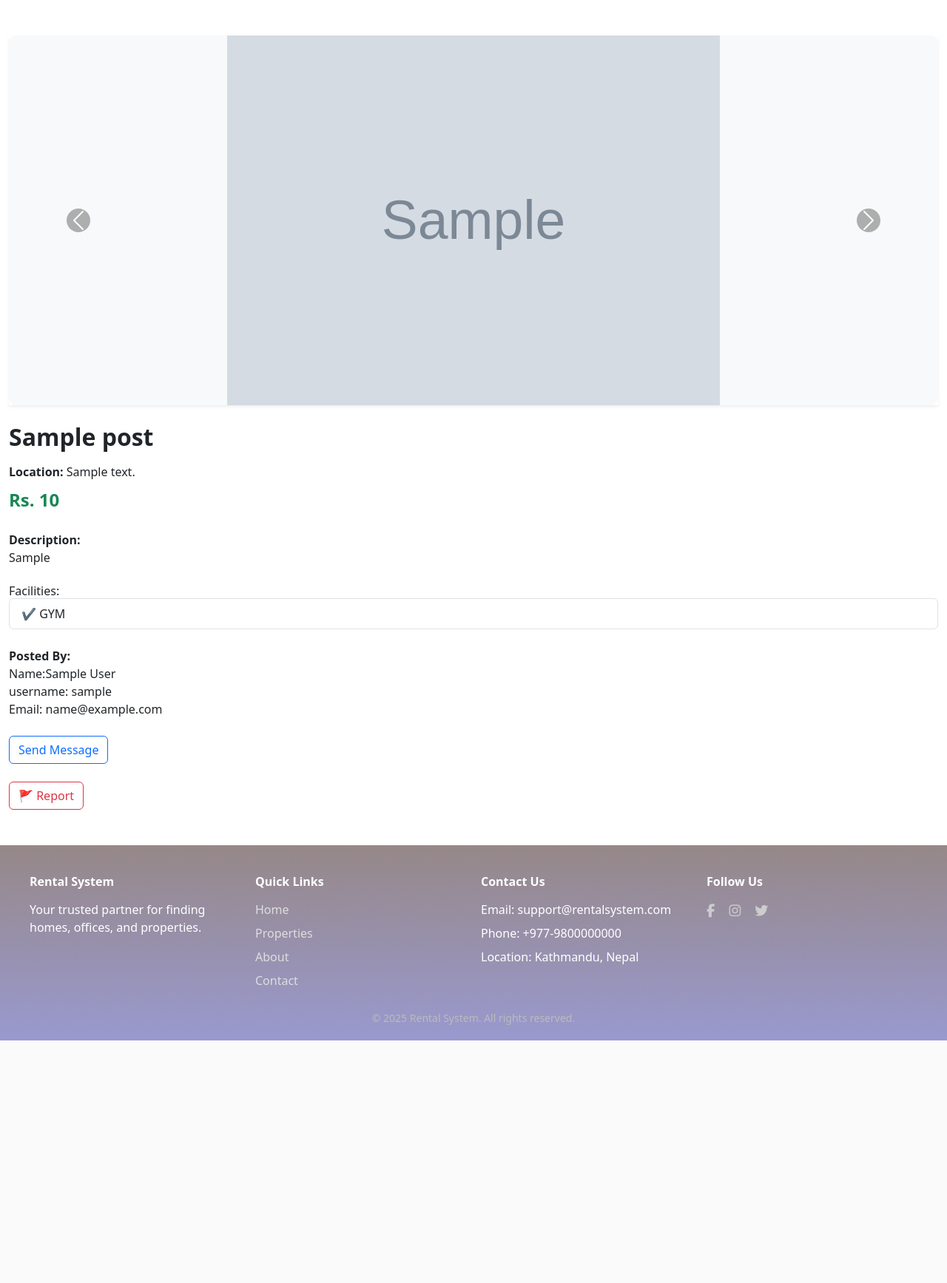
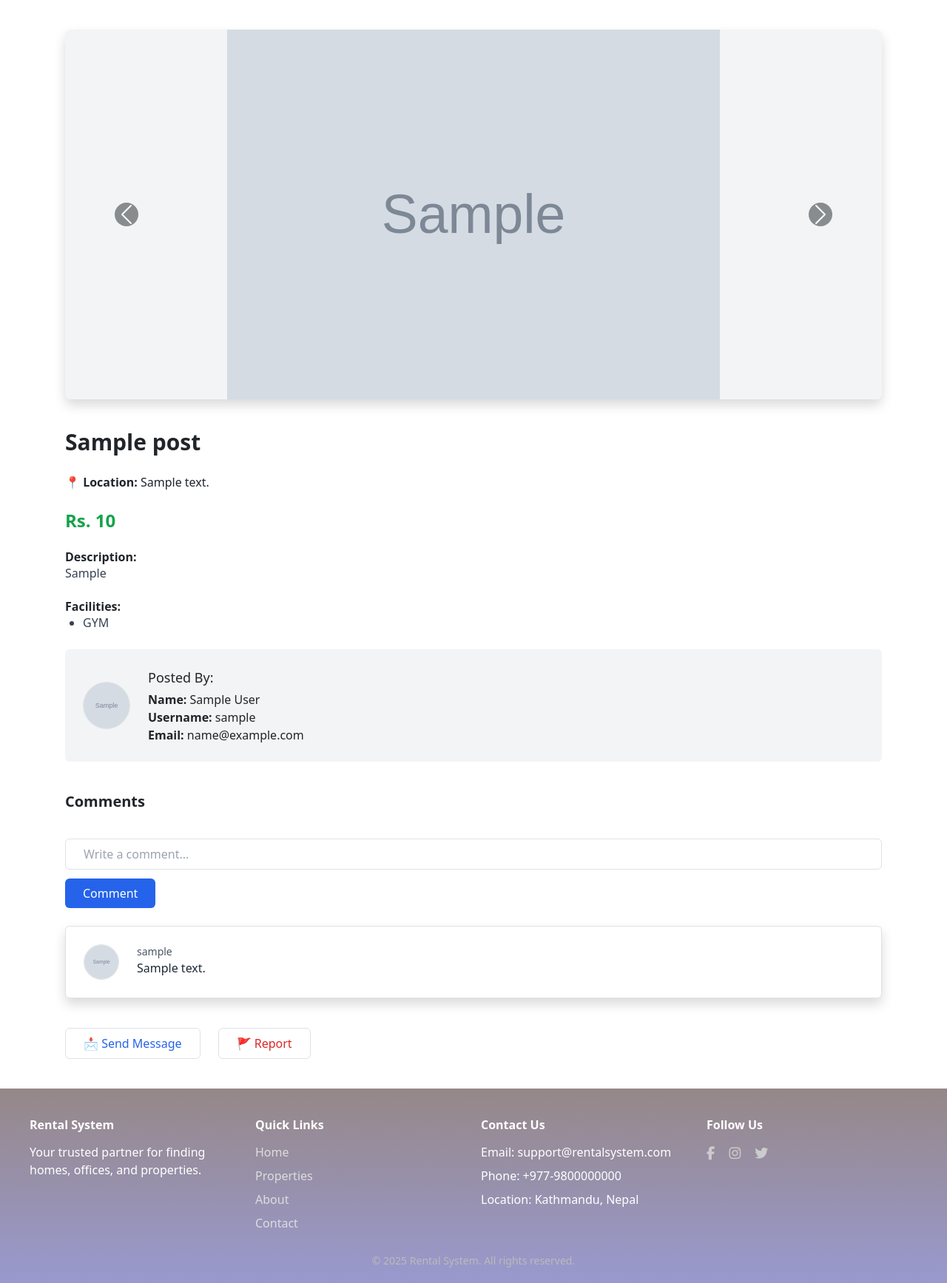
Before and after one commit to saraswoti2024/Rental_System, a Django app: page /property_detail/1 in a window 1280 px wide. Shown: the part 72-1807 px from the top of the page at 74% size. Before the commit the page ends 1479 px from the top, so only its background shows below. Run offline with Django 5.2, Linux system fonts and the light colour scheme; a user stored in the database is signed in; tables that the repository leaves empty hold one stand-in row (values such as "Sample post"); grey boxes marked "Sample" are stand-in pictures; some libraries are stand-ins or nearby versions.

Commit message:
comments

```diff
--- a/UI/models.py
+++ b/UI/models.py
@@ -121,3 +121,8 @@ class Testimonals(models.Model):
         comment = models.TextField()
         user_type = models.CharField(max_length=100,null=True)
         image = models.ImageField(upload_to="testimonals",null=True)
+
+class comment_post(models.Model):
+    user = models.ForeignKey(CustomUser,on_delete=models.CASCADE)
+    property = models.ForeignKey(property_post,on_delete=models.CASCADE)
+    comment = models.TextField()
--- a/UI/templates/UI/property_detail.html
+++ b/UI/templates/UI/property_detail.html
@@ -1,145 +1,144 @@
 {% extends "common.html" %}
+{% block content %}
+{% load static %}
+<main class="max-w-6xl mx-auto px-4 py-10" id="main" data-id="{{ property.id }}">
 
-{% block content %}
-<style>
-  .carousel-inner {
-    max-height: 500px;
-  }
-
-  .carousel-inner img {
-    width: 100%;
-    object-fit: cover; /* Ensures full image is visible */
-    border-radius: 10px;
-    background: #f8f9fa;
-  }
-
-  .carousel-inner img {
-  max-height: 500px;
-  width: auto;
-  object-fit: contain;
-  display: block;
-  margin-left: auto;
-  margin-right: auto;
-  border-radius: 10px;
-}
-  .property-title {
-    font-size: 2rem;
-    font-weight: bold;
-    margin-right: auto;
-  }
-
-  .property-description {
-    font-size: 1.1rem;
-    margin-bottom: 1rem;
-  }
-
-  .property-price {
-    font-size: 1.5rem;
-    font-weight: 600;
-  }
-
-  .list-group-item {
-    font-size: 1rem;
-  }
-
-  .carousel-control-prev-icon,
-  .carousel-control-next-icon {
-    background-color: rgba(0, 0, 0, 0.6);
-    border-radius: 50%;
-  }
-</style>
-
-<main class="container my-5" id="main" data-id="{{ property.id }}">
-
-  <!-- Image Carousel -->
-  <section id="propertyImage" class="mb-4">
-    <div id="propertyCarousel" class="carousel slide shadow-sm" data-bs-ride="carousel">
-      <div class="carousel-inner rounded">
+  <!-- Carousel (Bootstrap-based with Tailwind styling) -->
+  <section class="mb-10">
+    <div id="propertyCarousel" class="carousel slide rounded-lg overflow-hidden shadow" data-bs-ride="carousel">
+      <div class="carousel-inner">
         <div class="carousel-item active">
-          <img src="{{ property.main_photo.url }}" class="d-block w-100" alt="Main photo">
+          <img src="{{ property.main_photo.url }}" class="w-full h-[500px] object-contain bg-gray-100" alt="Main photo">
         </div>
         {% if property.photo1 %}
         <div class="carousel-item">
-          <img src="{{ property.photo1.url }}" class="d-block w-100" alt="Photo 1">
+          <img src="{{ property.photo1.url }}" class="w-full h-[500px] object-contain bg-gray-100" alt="Photo 1">
         </div>
         {% endif %}
         {% if property.photo2 %}
         <div class="carousel-item">
-          <img src="{{ property.photo2.url }}" class="d-block w-100" alt="Photo 2">
+          <img src="{{ property.photo2.url }}" class="w-full h-[500px] object-contain bg-gray-100" alt="Photo 2">
         </div>
         {% endif %}
         {% if property.photo3 %}
         <div class="carousel-item">
-          <img src="{{ property.photo3.url }}" class="d-block w-100" alt="Photo 3">
+          <img src="{{ property.photo3.url }}" class="w-full h-[500px] object-contain bg-gray-100" alt="Photo 3">
         </div>
         {% endif %}
         {% if property.photo4 %}
         <div class="carousel-item">
-          <img src="{{ property.photo4.url }}" class="d-block w-100" alt="Photo 3">
+          <img src="{{ property.photo4.url }}" class="w-full h-[500px] object-contain bg-gray-100" alt="Photo 4">
         </div>
         {% endif %}
       </div>
+
+      <!-- Carousel controls -->
       <button class="carousel-control-prev" type="button" data-bs-target="#propertyCarousel" data-bs-slide="prev">
-        <span class="carousel-control-prev-icon" aria-hidden="true"></span>
+        <span class="carousel-control-prev-icon bg-dark rounded-full p-3" aria-hidden="true"></span>
         <span class="visually-hidden">Previous</span>
       </button>
       <button class="carousel-control-next" type="button" data-bs-target="#propertyCarousel" data-bs-slide="next">
-        <span class="carousel-control-next-icon" aria-hidden="true"></span>
+        <span class="carousel-control-next-icon bg-dark rounded-full p-3" aria-hidden="true"></span>
         <span class="visually-hidden">Next</span>
       </button>
     </div>
   </section>
 
-  <!-- Property Details -->
-  <section class="property-details">
-    <div class="d-flex flex-wrap align-items-center mb-3">
-      <h1 class="property-title me-auto">{{ property.title }}</h1>
-    </div>
+  <!-- Property Info -->
+  <section class="space-y-6">
+    <h1 class="text-3xl font-bold">{{ property.title }}</h1>
+    <p class="text-gray-700">{{ property.desc|safe }}</p>
 
-    <!-- Description -->
-    <p class="property-description">{{ property.desc|safe }}</p>
+    <p><strong>📍 Location:</strong> {{ property.address }}</p>
 
-    <!-- Location -->
-    <p class="mb-2"><strong>Location:</strong> {{ property.address }}</p>
+    <div class="text-green-600 text-2xl font-semibold">Rs. {{ property.price }}</div>
 
-    <!-- Price -->
-    <div class="property-price text-success mb-4">
-      Rs. {{ property.price }}
-    </div>
-
-    <!-- Extra Info -->
-    <div class="mb-4">
-      <label for="desc"><strong>Description:</strong></label>
-      <p>{{ property.extra_info }}</p>
+    <div>
+      <h2 class="font-semibold">Description:</h2>
+      <p class="text-gray-700">{{ property.extra_info }}</p>
     </div>
 
     <!-- Facilities -->
-    <h5 class="mt-4">Facilities:</h5>
-    <ul class="list-group mb-4">
-      {% for facility in property.facilities %}
-      <li class="list-group-item">✔️ {{ facility }}</li>
-      {% empty %}
-      <li class="list-group-item text-muted">No facilities listed.</li>
-      {% endfor %}
-    </ul>
-
-    <div class="mb-4">
-      <label for="desc"><strong>Posted By:</strong></label>
-      <p>Name:{{property.user.first_name}} {{property.user.last_name}}</p>
-      <p>username: {{property.user.username}}</p>
-      <p>Email: {{property.user.email}}</p>
+    <div>
+      <h2 class="font-semibold">Facilities:</h2>
+      <ul class="list-disc pl-6 text-gray-700 space-y-1">
+        {% for facility in property.facilities %}
+          <li>{{ facility }}</li>
+        {% empty %}
+          <li class="text-gray-400">No facilities listed.</li>
+        {% endfor %}
+      </ul>
     </div>
 
-    <div class="d-flex gap-3 ">
-      <a href="{% url 'send_inquiry' property.id %}" class="btn btn-outline-primary">Send Message</a>
-    </div>
+    <!-- Posted By -->
+    <div class="bg-gray-100 p-4 rounded flex items-center gap-4">
 
-    <!-- Action Buttons -->
-    <div class="d-flex gap-3 my-4">
-      <a href="{% url 'report' property.id %}" class="btn btn-outline-danger">🚩 Report</a>
+    {% if property.user.profile.image  %}
+    <img src="{{ property.user.profile.image.url }}" alt="Profile"
+    class="w-16 h-16 rounded-full object-cover border border-gray-300" />
+    {% else %}
+    <img src="{% static 'images/profilee.jpg' %}" alt="Profile"
+    class="w-16 h-16 rounded-full object-cover border border-gray-300" />
+    {% endif %}
+
+      <div>
+        <h3 class="text-lg font-medium mb-1">Posted By:</h3>
+        <p><strong>Name:</strong> {{ property.user.first_name }} {{ property.user.last_name }}</p>
+        <p><strong>Username:</strong> {{ property.user.username }}</p>
+        <p><strong>Email:</strong> {{ property.user.email }}</p>
+      </div>
     </div>
   </section>
+
+  <!-- Comments Section -->
+  <section class="mt-10">
+    <h2 class="text-xl font-semibold mb-4">Comments</h2>
+
+    <form action="" method="post" class="space-y-3 mb-6">
+      {% csrf_token %}
+      <input type="text" name="review" placeholder="Write a comment..." class="w-full border rounded px-4 py-2 focus:outline-none focus:ring-2 focus:ring-blue-500" />
+      <button type="submit" class="bg-blue-600 text-white px-4 py-2 rounded hover:bg-blue-700">Comment</button>
+    </form>
+
+
+
+    {% if comments %}
+      <div class="space-y-4">
+        {% for i in comments %}
+        <div class="bg-white p-4 border rounded shadow flex items-start gap-4">
+          {% if i.user.profile.image %}
+          <img src="{{ i.user.profile.image.url }}" alt="User Image"
+          class="w-12 h-12 rounded-full object-cover border border-gray-300" />
+
+          {% else %}
+          <img src="{% static 'images/profilee.jpg' %}" alt="User Image"
+          class="w-12 h-12 rounded-full object-cover border border-gray-300" />
+          {% endif %}
+
+
+          <div>
+            <p class="text-sm text-gray-600 font-medium">{{ i.user }}</p>
+            <p class="text-gray-800">{{ i.comment }}</p>
+          </div>
+        </div>
+        {% endfor %}
+      </div>
+    {% else %}
+      <p class="text-gray-400">No comments yet.</p>
+    {% endif %}
+  </section>
+
+  <!-- Buttons -->
+  <div class="flex flex-wrap gap-4 mt-10">
+    <a href="{% url 'send_inquiry' property.id %}" class="px-4 py-2 border border-blue-500 text-blue-600 rounded hover:bg-blue-50">
+      📩 Send Message
+    </a>
+    <a href="{% url 'report' property.id %}" class="px-4 py-2 border border-red-500 text-red-600 rounded hover:bg-red-50">
+      🚩 Report
+    </a>
+  </div>
 </main>
 
+<!-- Bootstrap JS for Carousel functionality -->
 <script src="https://cdn.jsdelivr.net/npm/bootstrap@5.3.0/dist/js/bootstrap.bundle.min.js"></script>
 {% endblock %}
--- a/UI/views.py
+++ b/UI/views.py
@@ -331,9 +331,18 @@ def edit_ldashboard(request,id):
         return redirect('edit_ldashboard',data.id)
     return render(request,'UI/edit.html',{'data':data,'places':places})
 
+@login_required(login_url='log_in')
 def property_detail(request,id):
     propertyy = property_post.objects.get(id=id)
-    return render(request,'UI/property_detail.html',{'property' : propertyy})
+    if request.method == 'POST':
+        review = request.POST.get('review')
+        comment_post.objects.create(user=request.user,property=propertyy,comment=review)
+    comments = comment_post.objects.all()
+    context = {
+        'property' : propertyy,
+        'comments' : comments,
+    }
+    return render(request,'UI/property_detail.html',context)
 
 @login_required(login_url='log_in')
 def report(request,id):
```
Also changed, not shown: UI/migrations/0012_comment.py (added), UI/migrations/0013_rename_comment_comment_post.py (added).
